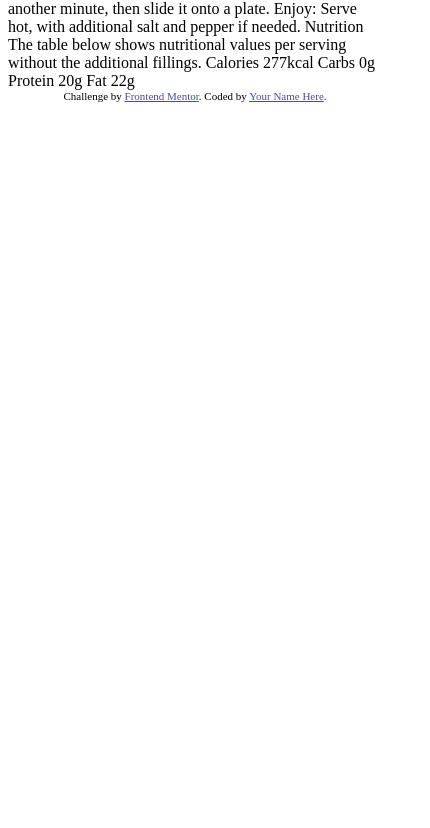
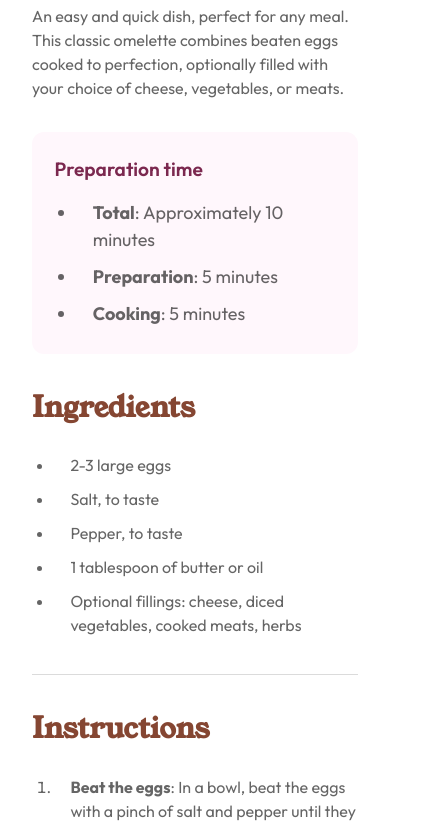
Before and after one commit to christianleong/recipe_page, a plain HTML site: page index.html in a window 390 px wide. Shown: the part 368-1196 px from the top of the page, 430 px wide, since content can reach past the window. Before the commit the page ends 844 px from the top, so only its background shows below. Drawn offline with Linux system fonts and the light colour scheme.

Commit message:
complete desktop and mobile layout, but need to fix page spilling on the right on desktop layout

```diff
--- a/index.html
+++ b/index.html
@@ -7,71 +7,71 @@
   <link rel="icon" type="image/png" sizes="32x32" href="./assets/images/favicon-32x32.png">
 
   <title>Frontend Mentor | Recipe page</title>
-
-  <!-- Feel free to remove these styles or customise in your own stylesheet 👍 -->
-  <style>
-    .attribution { font-size: 11px; text-align: center; }
-    .attribution a { color: hsl(228, 45%, 44%); }
-  </style>
+  <link rel="stylesheet" href="style.css">
 </head>
 <body>
 
-  Simple Omelette Recipe
+  <img src="./assets/images/image-omelette.jpeg" alt="omelette meal" class="omelette-image">
 
-  An easy and quick dish, perfect for any meal. This classic omelette combines beaten eggs cooked
-  to perfection, optionally filled with your choice of cheese, vegetables, or meats.
+  <h1 class="recipe-header">Simple Omelette Recipe</h1>
 
-  Preparation time
+  <p class="description">An easy and quick dish, perfect for any meal. This classic omelette combines beaten eggs cooked
+  to perfection, optionally filled with your choice of cheese, vegetables, or meats.</p>
 
-  Total: Approximately 10 minutes
-  Preparation: 5 minutes
-  Cooking: 5 minutes
+  <section class="prep-time">
+    <h3>Preparation time</h3>
+    <ul class="prep-list">
+      <li><span>Total</span>: Approximately 10 minutes</li>
+      <li><span>Preparation</span>: 5 minutes</li>
+      <li><span>Cooking</span>: 5 minutes</li>
+    </ul>
+  </section>
 
-  Ingredients
+  <section class="ingredients">
+    <h2>Ingredients</h2>
+    <ul class="ingredients-list">
+      <li>2-3 large eggs</li>
+      <li>Salt, to taste</li>
+      <li>Pepper, to taste</li>
+      <li>1 tablespoon of butter or oil</li>
+      <li>Optional fillings: cheese, diced vegetables, cooked meats, herbs</li>
+    </ul>
+  </section>
 
-  2-3 large eggs
-  Salt, to taste
-  Pepper, to taste
-  1 tablespoon of butter or oil
-  Optional fillings: cheese, diced vegetables, cooked meats, herbs
+  <section class="instructions">
+    <h2>Instructions</h2>
+    <ol class="instructions-list">
+      <li><span>Beat the eggs</span>: In a bowl, beat the eggs with a pinch of salt and pepper until they are well mixed.
+      You can add a tablespoon of water or milk for a fluffier texture.</li>
+      <li><span>Heat the pan</span>: Place a non-stick frying pan over medium heat and add butter or oil.</li>
+      <li><span>Cook the omelette</span>: Once the butter is melted and bubbling, pour in the eggs. Tilt the pan to ensure
+      the eggs evenly coat the surface.</li>
+      <li><span>Add fillings (optional)</span>: When the eggs begin to set at the edges but are still slightly runny in the
+      middle, sprinkle your chosen fillings over one half of the omelette.</li>
+      <li><span>Fold and serve</span>: As the omelette continues to cook, carefully lift one edge and fold it over the
+      fillings. Let it cook for another minute, then slide it onto a plate.</li>
+      <li><span>Enjoy</span>: Serve hot, with additional salt and pepper if needed.</li>
+    </ol>
+  </section>
 
-  Instructions
-
-  Beat the eggs: In a bowl, beat the eggs with a pinch of salt and pepper until they are well mixed.
-  You can add a tablespoon of water or milk for a fluffier texture.
-
-  Heat the pan: Place a non-stick frying pan over medium heat and add butter or oil.
-
-  Cook the omelette: Once the butter is melted and bubbling, pour in the eggs. Tilt the pan to ensure
-  the eggs evenly coat the surface.
-
-  Add fillings (optional): When the eggs begin to set at the edges but are still slightly runny in the
-  middle, sprinkle your chosen fillings over one half of the omelette.
-
-  Fold and serve: As the omelette continues to cook, carefully lift one edge and fold it over the
-  fillings. Let it cook for another minute, then slide it onto a plate.
-
-  Enjoy: Serve hot, with additional salt and pepper if needed.
-
-  Nutrition
-
-  The table below shows nutritional values per serving without the additional fillings.
-
-  Calories
-  277kcal
-
-  Carbs
-  0g
-
-  Protein
-  20g
-
-  Fat
-  22g
+  <section class="nutrition">
+    <h2>Nutrition</h2>
+    <p class="nutrition-para">The table below shows nutritional values per serving without the additional fillings.</p>
+    <div class="nutrition-table">
+      <div class="nutrition-properties">Calories</div>
+      <div><span class="nutrition-values">277kcal</span></div>
+      <div class="nutrition-properties">Carbs</div>
+      <div><span class="nutrition-values">0g</span></div>
+      <div class="nutrition-properties">Protein</div>
+      <div><span class="nutrition-values">20g</span></div>
+      <div class="nutrition-properties">Fat</div>
+      <div><span class="nutrition-values">22g</span></div>
+    </div>
+  </section>
 
   <div class="attribution">
     Challenge by <a href="https://www.frontendmentor.io?ref=challenge" target="_blank">Frontend Mentor</a>.
-    Coded by <a href="#">Your Name Here</a>.
+    Coded by <a href="#">Christian Leong</a>.
   </div>
 </body>
 </html>
--- /dev/null
+++ b/style.css
@@ -0,0 +1,230 @@
+@import url('https://fonts.googleapis.com/css2?family=Outfit:wght@400;600;700&family=Young+Serif&display=swap');
+
+:root {
+    --Nutmeg: hsl(14, 45%, 36%);
+    --Dark_Raspberry: hsl(332, 51%, 32%);
+    --light_purple: #fff7fc;
+    --White: hsl(0, 0%, 100%);
+    --Rose_White: hsl(330, 100%, 98%);
+    --Eggshell: hsl(30, 54%, 90%) ;
+    --Light_Grey: hsl(30, 18%, 87%);
+    --Wenge_Brown: hsl(30, 10%, 34%);
+    --Dark_Charcoal: hsl(24, 5%, 18%);
+    --font-family-1: 'Outfit', sans-serif;
+    --font-family-2: 'Young Serif', serif;
+    --fw-regular: 400;
+    --fw-semibold: 600;
+    --fw-bold: 700;
+}
+
+// https://piccalil.li/blog/a-modern-css-reset
+
+/* Box sizing rules */
+*,
+*::before,
+*::after {
+  box-sizing: border-box;
+}
+
+/* Remove default margin */
+* {
+  margin: 0;
+  padding: 0;
+  font: inherit;
+}
+
+/* Remove list styles on ul, ol elements with a list role, which suggests default styling will be removed */
+ul[role='list'],
+ol[role='list'] {
+  list-style: none;
+}
+
+/* Set core root defaults */
+html:focus-within {
+  scroll-behavior: smooth;
+}
+
+/* added */
+html,
+body {
+    height: 100%;
+}
+
+/* Set core body defaults */
+body {
+  /* min-height: 100vh; */ /* removed */
+  text-rendering: optimizeSpeed;
+  line-height: 1.5;
+}
+
+/* A elements that don't have a class get default styles */
+a:not([class]) {
+  text-decoration-skip-ink: auto;
+}
+
+/* Make images easier to work with */
+img,
+picture,
+svg {
+  max-width: 100%;
+  display: block;
+}
+
+/* Inherit fonts for inputs and buttons */
+/* input,
+button,
+textarea,
+select {
+  font: inherit;
+} */
+
+/* Remove all animations, transitions and smooth scroll for people that prefer not to see them */
+@media (prefers-reduced-motion: reduce) {
+  html:focus-within {
+   scroll-behavior: auto;
+  }
+
+  *,
+  *::before,
+  *::after {
+    animation-duration: 0.01ms !important;
+    animation-iteration-count: 1 !important;
+    transition-duration: 0.01ms !important;
+    scroll-behavior: auto !important;
+  }
+}
+
+/* ------------------------------------ */
+
+.attribution {
+    font-size: 11px;
+    text-align: center;
+}
+
+.attribution a {
+    color: hsl(228, 45%, 44%);
+}
+
+/* globals */
+.description,
+h3,
+li,
+.nutrition-para {
+    font-family: var(--font-family-1);
+    font-family: var(--font-family-1);
+}
+
+.recipe-header,
+h2 {
+    font-family: var(--font-family-2);
+}
+
+h2 {
+    color: var(--Nutmeg);
+    font-weight: var(--fw-bold);
+    font-size: 1.8rem;
+    padding-bottom: 1.2rem;
+}
+
+.description,
+.prep-list,
+.ingredients-list,
+.instructions-list,
+.nutrition-para,
+.nutrition-properties {
+    opacity: 60%;
+}
+
+.prep-time,
+.ingredients,
+.instructions,
+.nutrition {
+    margin: 2rem;
+}
+
+.prep-list,
+.ingredients-list,
+.instructions-list {
+    margin-left: 1.4rem;
+}
+
+.prep-list li,
+.ingredients-list li,
+.instructions-list li {
+    padding: 5px 0;
+    padding-left: 16px;
+}
+
+/* image */
+.omelette-image {
+    margin-bottom: 10px;
+}
+
+/* header */
+.recipe-header {
+    font-size: 2rem;
+    padding: 1.5rem 2rem;
+}
+
+/* description below header */
+.description {
+    padding: 0 2rem;
+}
+
+/* Prep time section */
+.prep-time {
+    background-color: var(--light_purple);
+    padding: 1.4rem;
+    border-radius: 12px;
+}
+
+h3 {
+    color: var(--Dark_Raspberry);
+    font-weight: var(--fw-semibold);
+    padding-bottom: 10px;
+    font-size: 1.2rem;
+}
+
+.prep-list {
+    font-size: 18px;
+}
+
+span {
+    font-weight: var(--fw-bold);
+}
+
+/* add grey line below sections */
+.ingredients,
+.instructions {
+    padding-bottom: 2rem;
+    border-bottom: 1px solid rgba(211, 211, 211, 0.801);
+}
+
+.nutrition-table {
+    display: grid;
+    grid-template-columns: 1fr 1fr;
+    grid-template-rows: 1fr 1fr 1fr 1fr;
+    margin: 1.2rem 0;
+}
+
+.nutrition-table div {
+    font-family: var(--font-family-1);
+    font-size: 1.2rem;
+    padding: 0.8rem 2rem;
+    border-bottom: 1px solid rgba(211, 211, 211, 0.801);
+}
+
+.nutrition-values {
+    color: var(--Nutmeg);
+}
+
+.nutrition-table div:nth-last-child(-n+2) {
+    border-bottom: none;
+}
+
+@media screen and (min-width: 376px) {
+    .omelette-image {
+        width: 100%;
+        padding: 20px;
+    }
+}
```
